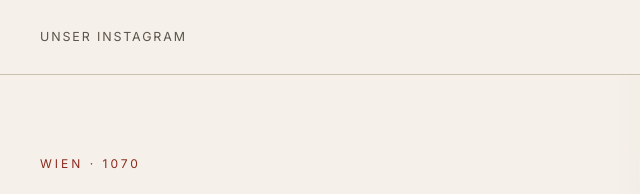
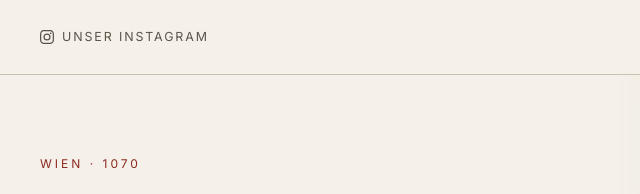
Before and after one commit to cidumitru/kushnir.at, a plain HTML site: page index.html in a window 1280 px wide. Shown: the top 194 px of the page, 0-640 px from the left. Drawn offline with Linux system fonts and the light colour scheme.

Commit message:
Revert "Topbar Instagram link: drop the icon, text only"

```diff
--- a/index.html
+++ b/index.html
@@ -62,7 +62,10 @@
 <body>
 
 <header class="topbar">
-  <a class="topbar-link" href="https://www.instagram.com/atelierkushnir/" target="_blank" rel="noopener" data-i18n="topbar_ig">Unser Instagram</a>
+  <a class="topbar-link" href="https://www.instagram.com/atelierkushnir/" target="_blank" rel="noopener">
+    <svg viewBox="0 0 24 24" width="14" height="14" fill="currentColor" aria-hidden="true"><path d="M12 2.16c3.2 0 3.58.01 4.85.07 1.17.05 1.8.25 2.23.41.56.22.96.48 1.38.9.42.42.68.82.9 1.38.16.42.36 1.06.41 2.23.06 1.27.07 1.65.07 4.85s-.01 3.58-.07 4.85c-.05 1.17-.25 1.8-.41 2.23-.22.56-.48.96-.9 1.38-.42.42-.82.68-1.38.9-.42.16-1.06.36-2.23.41-1.27.06-1.65.07-4.85.07s-3.58-.01-4.85-.07c-1.17-.05-1.8-.25-2.23-.41a3.7 3.7 0 0 1-1.38-.9 3.7 3.7 0 0 1-.9-1.38c-.16-.42-.36-1.06-.41-2.23-.06-1.27-.07-1.65-.07-4.85s.01-3.58.07-4.85c.05-1.17.25-1.8.41-2.23.22-.56.48-.96.9-1.38.42-.42.82-.68 1.38-.9.42-.16 1.06-.36 2.23-.41C8.42 2.17 8.8 2.16 12 2.16M12 0C8.74 0 8.33.01 7.05.07 5.78.13 4.9.33 4.14.63a5.86 5.86 0 0 0-2.13 1.38A5.86 5.86 0 0 0 .63 4.14C.33 4.9.13 5.78.07 7.05.01 8.33 0 8.74 0 12s.01 3.67.07 4.95c.06 1.27.26 2.15.56 2.91a5.86 5.86 0 0 0 1.38 2.13 5.86 5.86 0 0 0 2.13 1.38c.76.3 1.64.5 2.91.56C8.33 23.99 8.74 24 12 24s3.67-.01 4.95-.07c1.27-.06 2.15-.26 2.91-.56a5.86 5.86 0 0 0 2.13-1.38 5.86 5.86 0 0 0 1.38-2.13c.3-.76.5-1.64.56-2.91.06-1.28.07-1.69.07-4.95s-.01-3.67-.07-4.95c-.06-1.27-.26-2.15-.56-2.91a5.86 5.86 0 0 0-1.38-2.13A5.86 5.86 0 0 0 19.86.63C19.1.33 18.22.13 16.95.07 15.67.01 15.26 0 12 0zm0 5.84a6.16 6.16 0 1 0 0 12.32 6.16 6.16 0 0 0 0-12.32zm0 10.16a4 4 0 1 1 0-8 4 4 0 0 1 0 8zm6.41-11.85a1.44 1.44 0 1 0 0 2.88 1.44 1.44 0 0 0 0-2.88z"/></svg>
+    <span data-i18n="topbar_ig">Unser Instagram</span>
+  </a>
   <nav class="lang" aria-label="Sprache">
     <button data-lang="de" class="active">DE</button>
     <span>·</span>
--- a/style.css
+++ b/style.css
@@ -35,11 +35,15 @@ body {
   color: var(--ink-soft);
 }
 .topbar-link {
+  display: inline-flex;
+  align-items: center;
+  gap: 0.5rem;
   color: inherit;
   text-decoration: none;
   transition: color 0.2s;
 }
 .topbar-link:hover { color: var(--accent); }
+.topbar-link svg { flex-shrink: 0; }
 .lang { display: flex; gap: 0.4rem; align-items: center; }
 .lang button {
   background: none; border: none; padding: 0.2rem 0.3rem;
```
